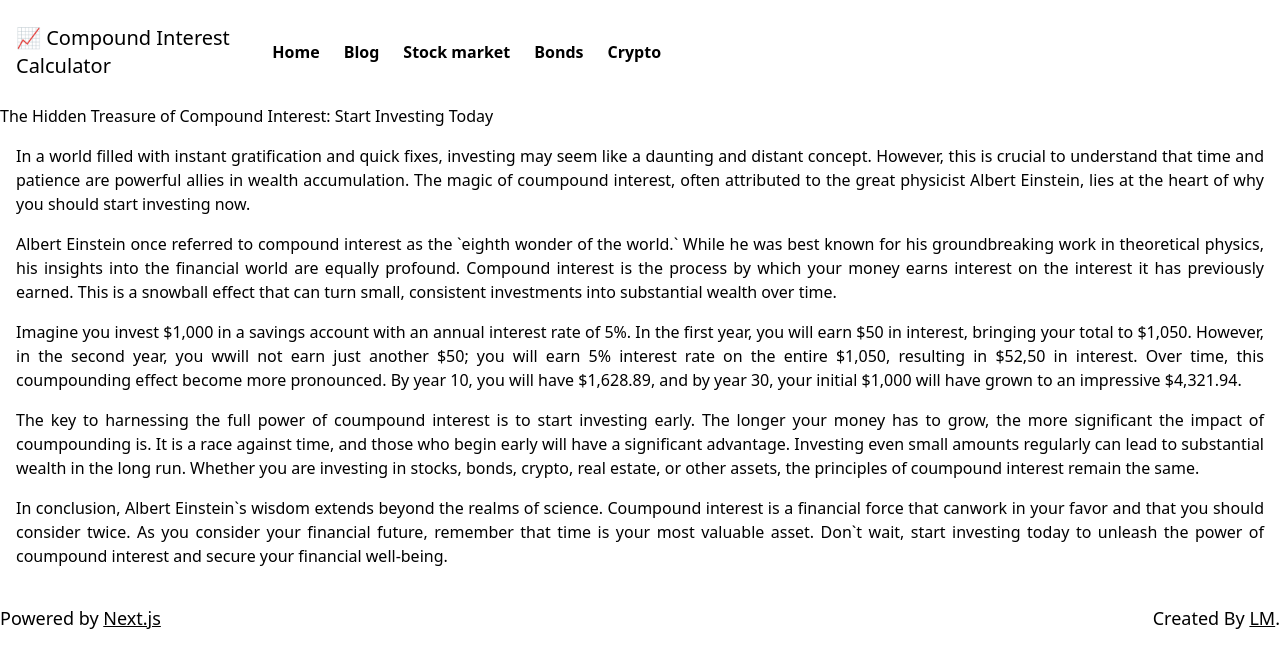
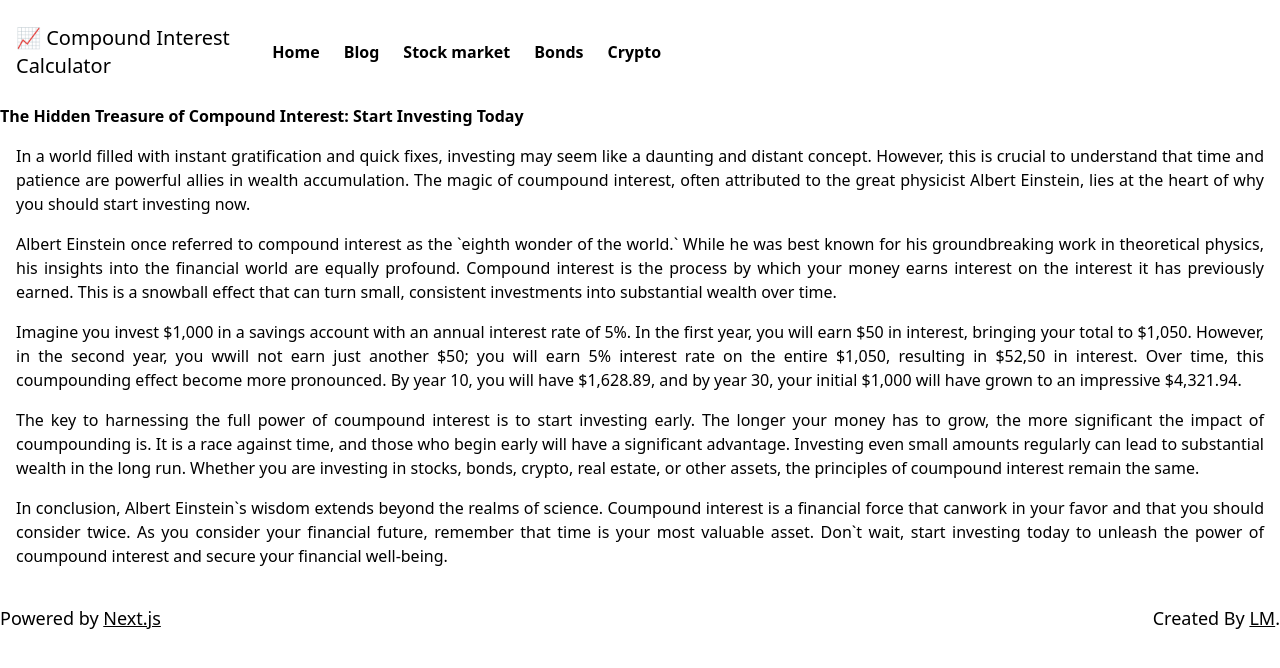
Before and after one commit to marionlouis1/interest-calculator, a Next.js app: page /blog in a window 1280 px wide. Shown: the top 668 px of the page. Built offline with nearby package versions, Linux system fonts and the light colour scheme.

Commit message:
margin blog article font bold

```diff
--- a/pages/blog.js
+++ b/pages/blog.js
@@ -22,7 +22,7 @@ export default function Blog() {
             <Header />
         </div>
         <main className="bg-white text-black ">
-            <h1>The Hidden Treasure of Compound Interest: Start Investing Today</h1>
+            <h1 className="font-bold">The Hidden Treasure of Compound Interest: Start Investing Today</h1>
             <div className="text-black ">
 
                 <p className="text-justify m-4 ">
```
